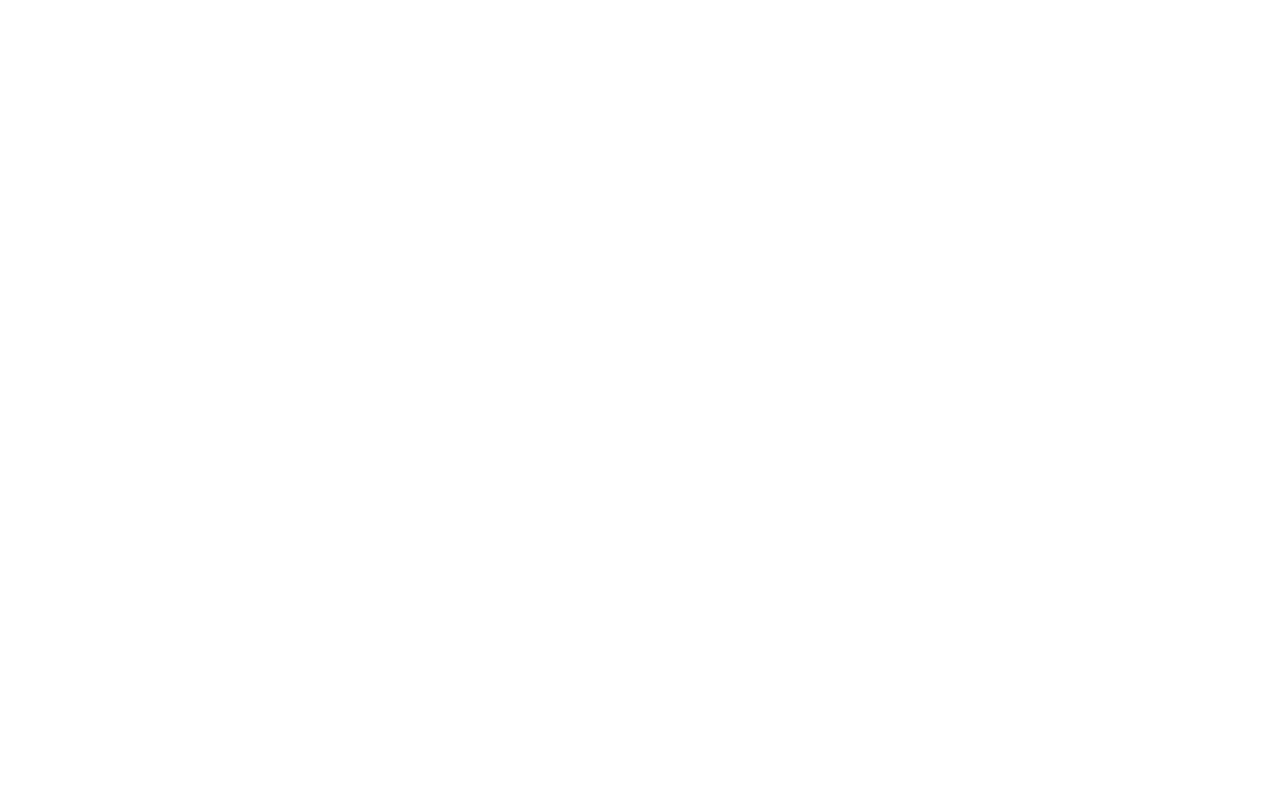
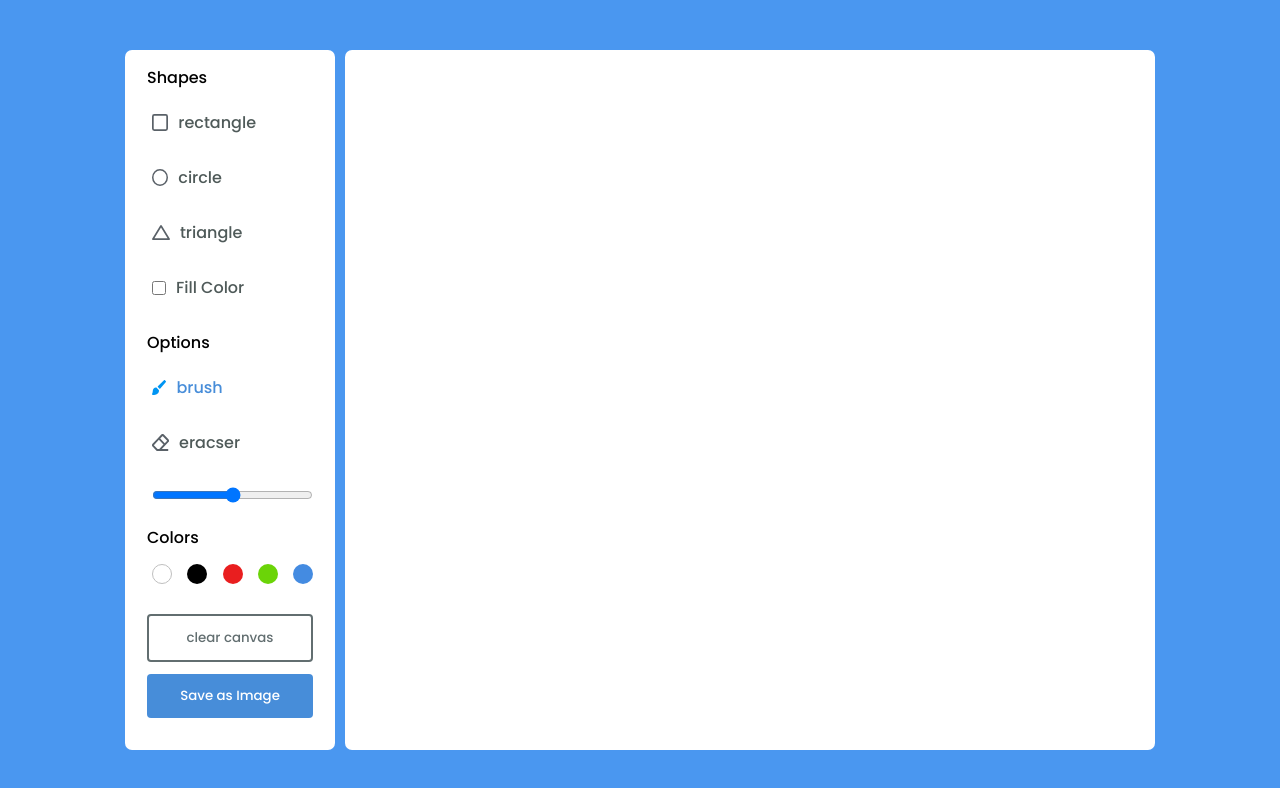
Before and after one commit to diii2409/testsPain, a plain HTML site: page index.html in a window 1280 px wide. Drawn offline with Linux system fonts and the light colour scheme.

Commit message:
build interface

```diff
--- a/index.html
+++ b/index.html
@@ -2,8 +2,68 @@
 <html lang="en">
 	<head>
 		<meta charset="UTF-8" />
+		<link rel="stylesheet" href="style.css" />
 		<meta name="viewport" content="width=device-width, initial-scale=1.0" />
-		<title>Pain</title>
+		<title>App Pain JavaScript</title>
 	</head>
-	<body></body>
+	<body>
+		<div class="container">
+			<section class="tools-board">
+				<div class="row">
+					<label for="" class="title">Shapes</label>
+					<ul class="options">
+						<li class="option">
+							<img src="./icons/rectangle.svg" alt="" />
+							<span>rectangle</span>
+						</li>
+						<li class="option">
+							<img src="./icons/circle.svg" alt="" />
+							<span>circle</span>
+						</li>
+						<li class="option">
+							<img src="./icons/triangle.svg" alt="" />
+							<span>triangle</span>
+						</li>
+						<li class="option">
+							<input type="checkbox" name="" id="fill-color" />
+							<label for="">Fill Color</label>
+						</li>
+					</ul>
+				</div>
+				<!-- ************************************ -->
+				<div class="row">
+					<label for="" class="title">Options</label>
+					<ul class="options">
+						<li class="option active">
+							<img src="./icons/brush.svg" alt="" />
+							<span>brush</span>
+						</li>
+						<li class="option">
+							<img src="./icons/eraser.svg" alt="" />
+							<span>eracser</span>
+						</li>
+						<li class="option">
+							<input type="range" name="" id="size-slider" />
+						</li>
+					</ul>
+				</div>
+				<!-- ************************************ -->
+				<div class="row colors">
+					<label for="" class="title">Colors</label>
+					<ul class="options">
+						<li class="option"></li>
+						<li class="option"></li>
+						<li class="option"></li>
+						<li class="option"></li>
+						<li class="option"></li>
+					</ul>
+				</div>
+				<div class="row buttons">
+					<button class="clear-canvas">clear canvas</button>
+					<button class="save-img">Save as Image</button>
+				</div>
+			</section>
+			<section class="drawing-board"></section>
+		</div>
+	</body>
 </html>
--- a/style.css
+++ b/style.css
@@ -0,0 +1,147 @@
+@import url("https://fonts.googleapis.com/css2?family=Poppins:wght@400;500;600&display=swap");
+* {
+	margin: 0;
+	padding: 0;
+	box-sizing: border-box;
+	font-family: "Poppins", sans-serif;
+}
+
+body {
+	display: flex;
+	align-items: center;
+	justify-content: center;
+	min-height: 100vh;
+	background-color: rgb(74, 151, 240);
+	font-weight: 500;
+}
+
+.container {
+	display: flex;
+	width: 100%;
+	max-width: 1050px;
+	gap: 10px;
+	padding: 10px;
+}
+section {
+	background-color: #fff;
+	border-radius: 7px;
+}
+.tools-board {
+	width: 210px;
+	padding: 15px 22px 0;
+}
+.tools-board .row {
+	margin-bottom: 20px;
+}
+.row .options {
+	list-style: none;
+	margin: 10px 0 0 5px;
+}
+.row .options .option {
+	display: flex;
+	align-items: center;
+	margin-bottom: 10px;
+}
+.option:hover img,
+.option.active img {
+	filter: invert(17%) sepia(90%) saturate(3000%) hue-rotate(900deg)
+		brightness(100%) contrast(100%);
+	cursor: pointer;
+}
+.option:hover span,
+.option:hover label,
+.option.active span,
+.option.active label {
+	color: rgb(71, 141, 217);
+}
+.option span,
+.option label {
+	color: rgb(79, 90, 89);
+	padding: 10px;
+}
+.option #fill-color {
+	height: 14px;
+	width: 14px;
+}
+.fill-color:checked ~ label {
+	color: rgb(71, 141, 217);
+}
+.option #size-slider {
+	width: 100%;
+	height: 20px;
+	margin-top: 10px;
+}
+.colors .options {
+	display: flex;
+	justify-content: space-between;
+}
+.colors .option {
+	position: relative;
+	height: 20px;
+	width: 20px;
+	border-radius: 50%;
+
+	margin-top: 4px;
+}
+.colors .option:nth-child(1) {
+	background: #fff;
+	border: 1px solid #bfbfbf;
+}
+.colors .option:nth-child(1):hover::before {
+	border-color: #ccc;
+}
+.colors .option:nth-child(2) {
+	background: #000;
+}
+.colors .option:nth-child(3) {
+	background: rgb(233, 30, 31);
+}
+.colors .option:nth-child(4) {
+	background: rgb(107, 212, 8);
+}
+.colors .option:nth-child(5) {
+	background: rgb(68, 139, 225);
+}
+.colors .option:hover:before {
+	position: absolute;
+	top: 50%;
+	left: 50%;
+	transform: translate(-50%, -50%);
+	content: "";
+	height: 12px;
+	width: 12px;
+	background: inherit;
+	border-radius: inherit;
+	border: 2px solid #fff;
+}
+.buttons button {
+	width: 100%;
+	color: #fff;
+	font-weight: 500;
+	border: none;
+	outline: none;
+	padding: 12px 0;
+	margin-bottom: 12px;
+	background: none;
+	border-radius: 4px;
+}
+.buttons .clear-canvas {
+	color: rgb(98, 110, 112);
+	border: 2px solid rgb(98, 110, 112);
+	transition: all 0.3s ease;
+}
+.clear-canvas:hover {
+	background-color: rgb(98, 110, 112);
+	color: #fff;
+}
+.buttons .save-img {
+	background-color: rgb(71, 141, 217);
+	transition: all 0.3s ease;
+}
+.save-img:hover {
+	background-color: #bfbfbf;
+}
+/* ******************************************* */
+.drawing-board {
+	flex: 1;
+}
```
Also changed, not shown: icons/brush.svg (added), icons/circle.svg (added), icons/eraser.svg (added), icons/rectangle.svg (added), icons/triangle.svg (added).
